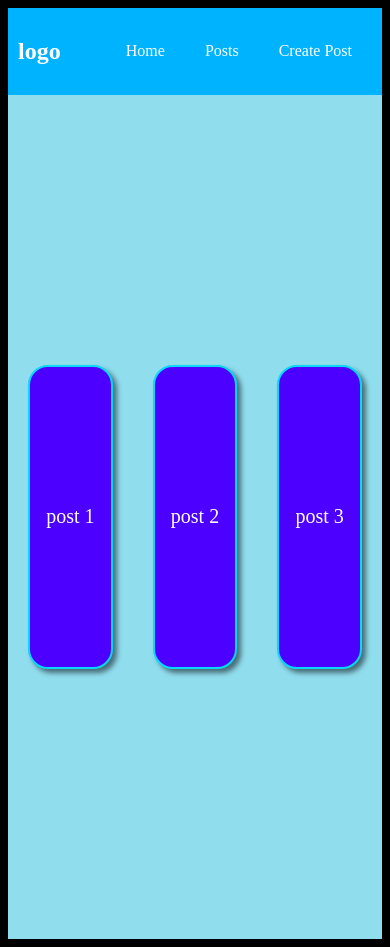
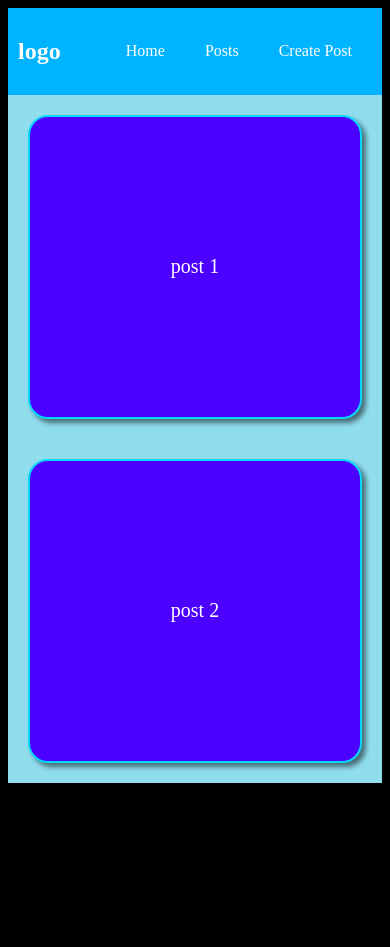
Before and after one commit to kar3a-A/Nodejs-course, a React (Vite) app: page / in a window 390 px wide. After the commit the page ends 844 px from the top, so only its background shows below. Built offline with nearby package versions, Linux system fonts and the light colour scheme.

Commit message:
onsubmit event react

```diff
--- a/src/App.jsx
+++ b/src/App.jsx
@@ -19,12 +19,15 @@ const App = () => {
       id: 2,
       title: "post 2"
     },
-    {
-      id: 3,
-      title: "post 3"
-    }
+
   ])
+
+  let addPost = (post) =>{
+    setposts((prev)=>[...prev, post ])
+    setshowModal(false)
+  }
   const [showModal, setshowModal] = useState(false)
+  // eslint-disable-next-line no-unused-vars
   const [danger, setdanger] = useState(true)
 
   return (
@@ -35,7 +38,7 @@ const App = () => {
         showModal &&
         <Modal danger={danger} setshowModal={setshowModal}>
           { /* Modal content */ }
-          <PostForm />
+          <PostForm addPost={addPost}/>
         </Modal>
       }
 
--- a/src/components/PostForm/PostForm.jsx
+++ b/src/components/PostForm/PostForm.jsx
@@ -1,11 +1,25 @@
 import { useState } from 'react'
 import styles from './PostForm.module.css'
 
-const PostForm = () => {
+// eslint-disable-next-line react/prop-types
+const PostForm = ({addPost}) => {
     const [title, settitle] = useState("")
+    let resetForm = () =>{
+      settitle("")
+    }
+    let uploadPost= (e)=>{
+      e.preventDefault();
+      let post = {
+        id: Math.floor(Math.random()*10000),
+        title: title
+      }
+      resetForm()
+      addPost(post)
+    }
   return (
     <>
-      <form className={styles.postForm}>
+      <form className={styles.postForm}
+        onSubmit={uploadPost}>
         <h2>Create Post</h2>
         <div className={styles.formControl}>
             <label htmlFor="">Title</label>
@@ -14,10 +28,10 @@ const PostForm = () => {
         <p>{title}</p>
 
         <div className={styles.formControl}>
-            <button style={{marginRight:3}}>
+            <button style={{marginRight:3}}
+              type='submit'>
               Post Now
             </button>
-            <button type='button' onClick={()=>settitle(" ")}>Clear</button>
         </div>
       </form>
     </>
--- a/src/components/PostsList/PostsList.css
+++ b/src/components/PostsList/PostsList.css
@@ -4,15 +4,23 @@
     background-color: rgb(144, 221, 238);
     height: 100vh;
     display: flex;
+    max-width:initial;
+    flex-wrap: wrap;
     justify-content: center;
     align-items: center;
+}
+@media screen and (max-width: 768px) {
+    .postsList-component {
+        height: auto;
+    }
 }
 
 .postsList-component .single-post {
     flex: 1;
     background-color: rgb(76, 0, 255);
     margin: 20px;
-    width: 500px;
+    flex-basis: 350px;
+    width: 300px;
     height: 300px;
     display: flex;
     justify-content: center;
```
Also changed, not shown: src/index.css (line endings or trailing spaces).
